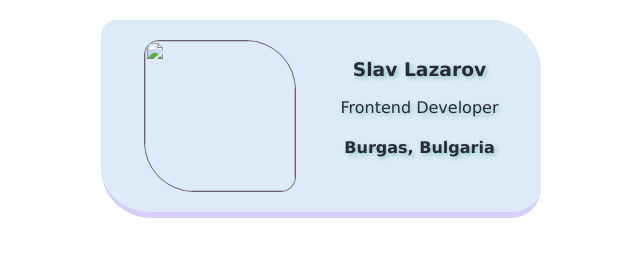
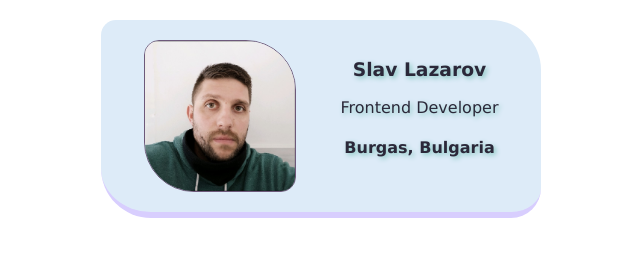
Before and after one commit to lazarovslav/business-card, a plain HTML site: page index.html in a window 1280 px wide. Shown: the whole page, without its empty margins (319-959 px from the left). Drawn offline with nearby package versions, Linux system fonts and the light colour scheme.

Commit message:
Update index.html

```diff
--- a/index.html
+++ b/index.html
@@ -4,7 +4,7 @@
     </head>
     <body>
         <div class="card">
-            <img class="avatar" src="images/12312312312312312312.png">
+            <img class="avatar" src="12312312312312312312.png">
             <div >
                 <h3>Slav Lazarov</h3>
                 <p>Frontend Developer</p>
```
